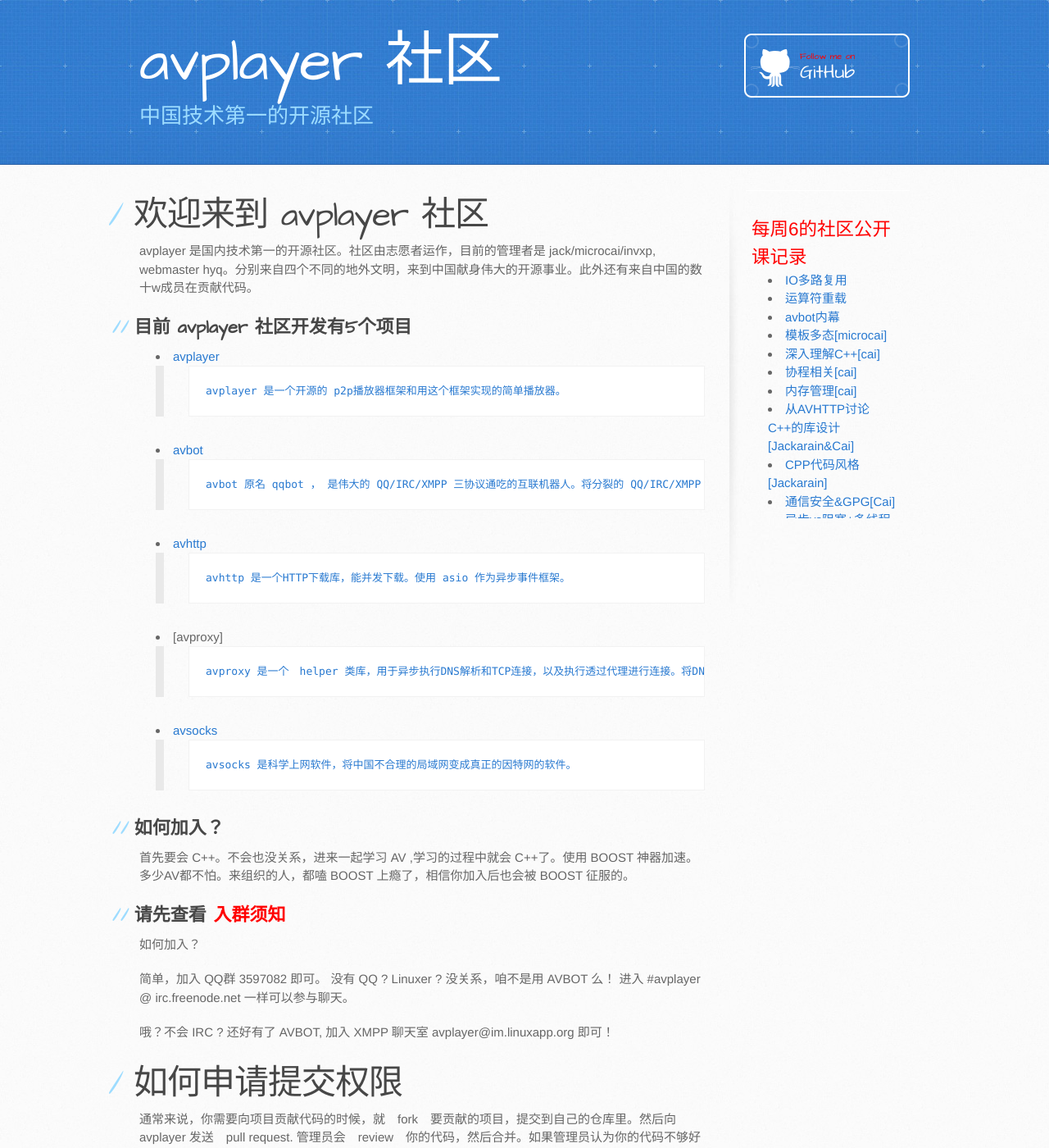
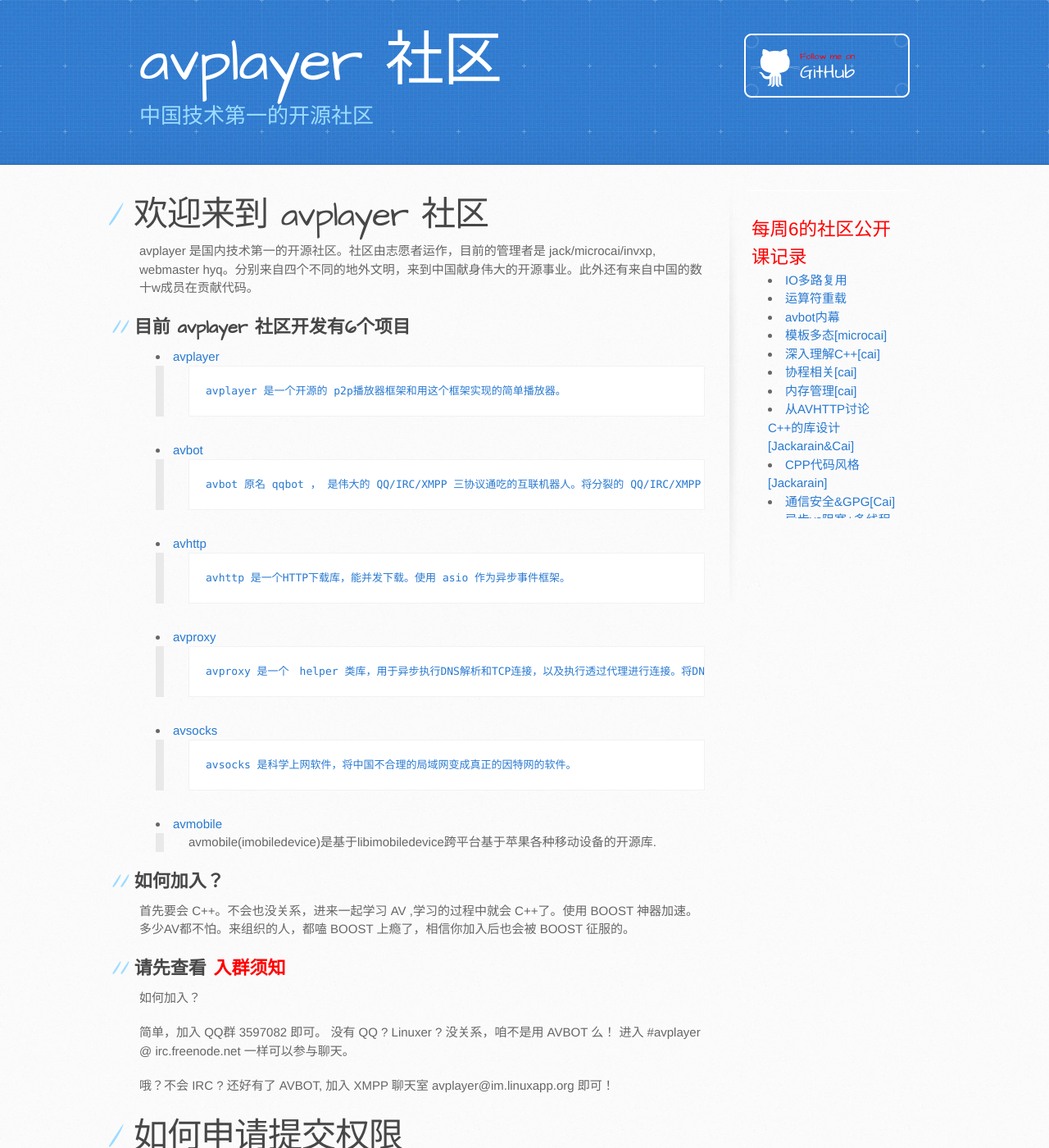
Before and after one commit to avplayer/avplayer.github.com, a Jekyll site: the page built from index.md, in a window 1280 px wide and 1400 px high. Shown: the whole window at 82% size. Built offline with Jekyll 4.4.1, drawn with Linux system fonts in a browser that asks for light colours; Markdown is read by kramdown in place of the engine named in the settings.

Commit message:
Update index.md

```diff
--- a/index.md
+++ b/index.md
@@ -9,23 +9,26 @@
 
 avplayer 是国内技术第一的开源社区。社区由志愿者运作，目前的管理者是 jack/microcai/invxp, webmaster hyq。分别来自四个不同的地外文明，来到中国献身伟大的开源事业。此外还有来自中国的数十w成员在贡献代码。
 
-## 目前 avplayer 社区开发有5个项目
+## 目前 avplayer 社区开发有6个项目
 
 + [avplayer](http://avplayer.avplayer.org)
 >	avplayer 是一个开源的 p2p播放器框架和用这个框架实现的简单播放器。
->
+
 + [avbot](http://qqbot.avplayer.org)
 >	avbot 原名 qqbot ， 是伟大的 QQ/IRC/XMPP 三协议通吃的互联机器人。将分裂的 QQ/IRC/XMPP 世界融合到了一起。
->
+
 + [avhttp](/avhttp.html)
 >	avhttp 是一个HTTP下载库，能并发下载。使用 asio 作为异步事件框架。
 >
 
-+ [avproxy]
++ [avproxy](https://github.com/avplayer/avproxy)
 >	avproxy 是一个　helper 类库，用于异步执行DNS解析和TCP连接，以及执行透过代理进行连接。将DNS解析，连接，进行代理握手等一系列复杂的操作，简单到使用　avproxy::async_proxyconnect 一条语句即可完成。而且这个过程是异步执行的。
 
 + [avsocks](/avsocks.html)
 >	avsocks 是科学上网软件，将中国不合理的局域网变成真正的因特网的软件。
+
++ [avmobile](https://github.com/avplayer/avmobile)
+> avmobile(imobiledevice)是基于libimobiledevice跨平台基于苹果各种移动设备的开源库.
 
 ## 如何加入？
 
```
